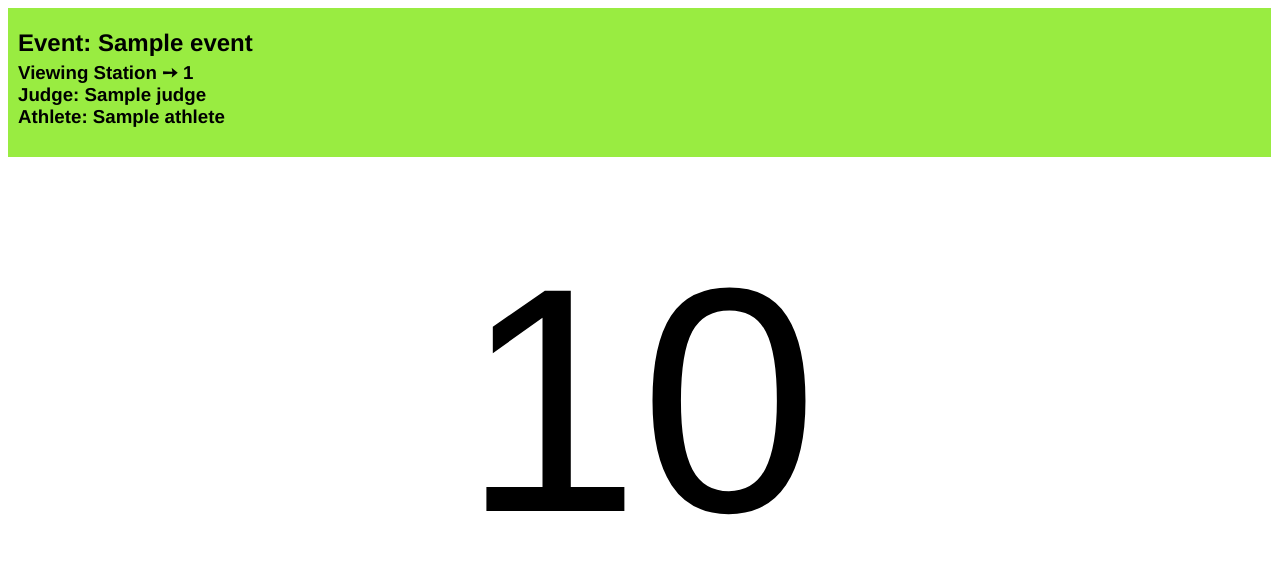
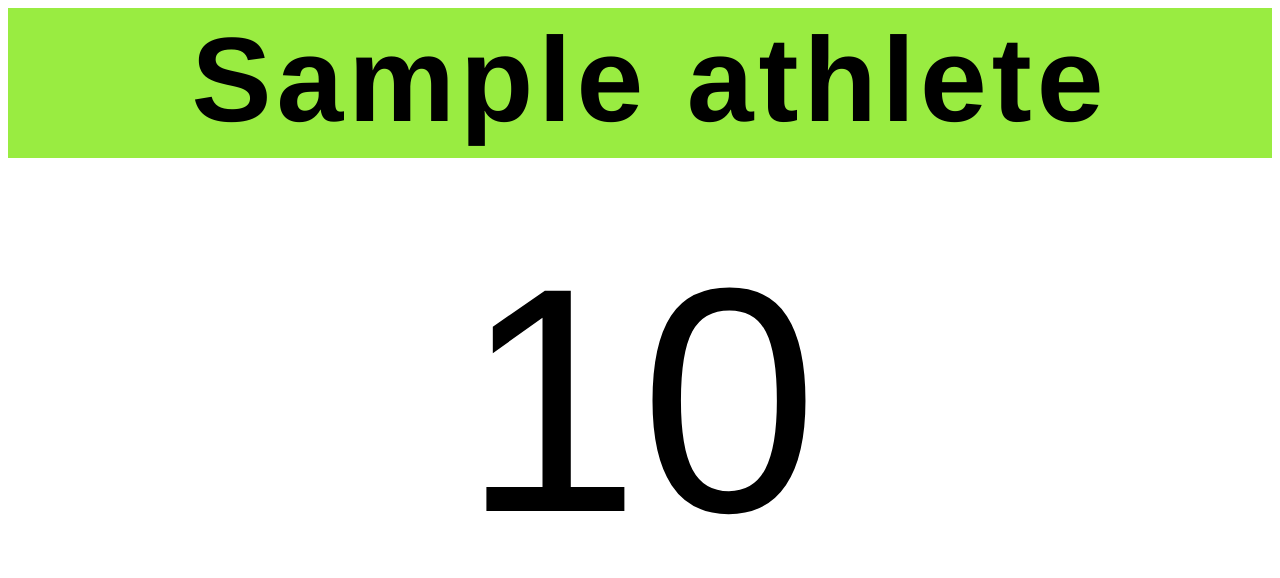
Before and after one commit to andrew-gillan/ironbell, a Django app: page /scoring/1/event/1/station_score/1/ in a window 1280 px wide. Shown: the top 578 px of the page. Run offline with Django 3.2, Linux system fonts and the light colour scheme; tables that the repository leaves empty hold one stand-in row (values such as "Sample post"); parts of the project's set-up code (start-up, migrations or seed data) failed here and were passed over.

Commit message:
Changed the header for the timer and score views to use the same new athlete name styling.

```diff
--- a/scoring/templates/scoring/station_score.html
+++ b/scoring/templates/scoring/station_score.html
@@ -19,24 +19,13 @@
     </script>
     <link rel="stylesheet" type="text/css" href="/static/style.css">
 </head>
+
+<header>
+    <div class="athlete-name">{{ scoring_station.athlete.name }}</div>
+</header>
+
 <body class="comp-text">
-
-    <div id="header">
-        <div id="header-inner">
-            <h2>
-                Event: {{ scoring_station.event.name }}<br />
-            </h2>
-
-            <h3>
-                Viewing Station &#x2799; {{ scoring_station.station_num }}<br />
-                Judge: {{ scoring_station.judge.name }}<br />
-                Athlete: {{ scoring_station.athlete.name }}
-            </h3>
-        </div>
-    </div>
-
     <!-- show a large score display for the athlete to see -->
     <div id="score" class="timer-large comp-text">{{ scoring_station.score }}</div>
-
 </body>
 </html>
```
Also changed, not shown: scoring/templates/scoring/event_timer.html (+5 -7 lines).
